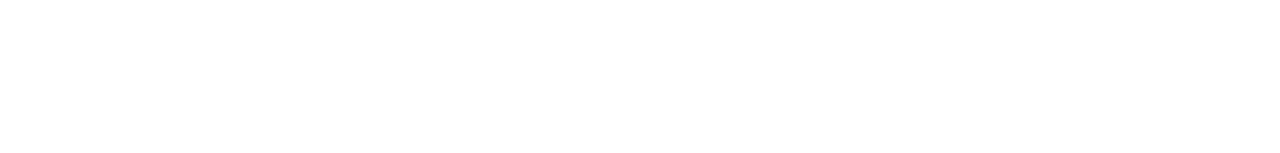
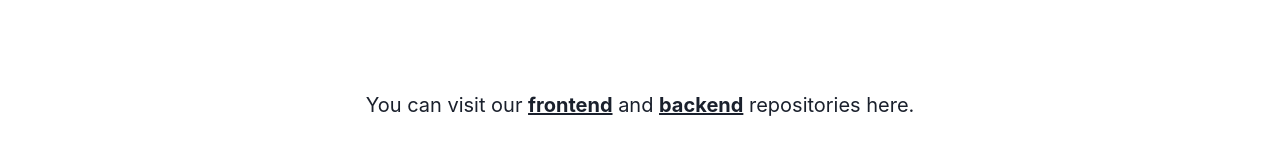
Before and after one commit to lucjastozek/study-resource-catalog-front, a React (Vite) app: page /users in a window 1280 px wide. Shown: the part 587-740 px from the top of the page. Built offline with nearby package versions, Linux system fonts and the light colour scheme; no server answers.

Commit message:
added a footer to the app

```diff
--- a/src/components/AboutUs.tsx
+++ b/src/components/AboutUs.tsx
@@ -1,36 +1,14 @@
 import { Text, Center } from "@chakra-ui/react";
-
-const repoLinkStyle = {
-    fontWeight: "bold",
-    textDecoration: "underline",
-};
 
 export function AboutUs() {
     return (
         <Center h="20vh">
             <div style={{ textAlign: "center" }}>
-                <Text fontSize="3xl" mt="10">
+                <Text fontSize="3xl" mt="20">
                     We are Academy Cophort 7 C2 Group.
                 </Text>
-                <Text fontSize="3xl" mt="3">
+                <Text fontSize="2xl" mt="10">
                     This is our final week project.
-                </Text>
-                <Text fontSize="xl" mt="5">
-                    You can visit our{" "}
-                    <a
-                        href="https://github.com/lucjastozek/study-resource-catalog-front"
-                        style={repoLinkStyle}
-                    >
-                        frontend
-                    </a>{" "}
-                    and{" "}
-                    <a
-                        href="https://github.com/danivoro/C7C2-study-app-server"
-                        style={repoLinkStyle}
-                    >
-                        backend
-                    </a>{" "}
-                    repositories here.
                 </Text>
             </div>
         </Center>
--- a/src/components/App.tsx
+++ b/src/components/App.tsx
@@ -36,6 +36,7 @@ import { SubmitResource } from "./SubmitResource";
 import { ToStudy } from "./ToStudy";
 import { UserLogin } from "./UserLogin";
 import { AboutUs } from "./AboutUs";
+import { Footer } from "./Footer";
 
 function App() {
     const initialUser = JSON.stringify({
@@ -290,6 +291,7 @@ function App() {
                         </Switch>
                     </VStack>
                 </Router>
+                <Footer />
             </Flex>
         </div>
     );
--- /dev/null
+++ b/src/components/Footer.tsx
@@ -0,0 +1,32 @@
+import { Text, Center } from "@chakra-ui/react";
+
+const repoLinkStyle = {
+    fontWeight: "bold",
+    textDecoration: "underline",
+};
+
+export function Footer() {
+    return (
+        <Center h="20vh">
+            <div style={{ textAlign: "center" }}>
+                <Text fontSize="xl" mt="5">
+                    You can visit our{" "}
+                    <a
+                        href="https://github.com/lucjastozek/study-resource-catalog-front"
+                        style={repoLinkStyle}
+                    >
+                        frontend
+                    </a>{" "}
+                    and{" "}
+                    <a
+                        href="https://github.com/danivoro/C7C2-study-app-server"
+                        style={repoLinkStyle}
+                    >
+                        backend
+                    </a>{" "}
+                    repositories here.
+                </Text>
+            </div>
+        </Center>
+    );
+}
--- a/src/components/UserLogin.tsx
+++ b/src/components/UserLogin.tsx
@@ -71,6 +71,7 @@ export function UserLogin({
                 <TabPanels>
                     <TabPanel width={"50vw"}>
                         <Heading>Sign in!</Heading>
+                        <div style={{ marginBottom: "300px" }}>
                             <Select
                                 placeholder="Select a user"
                                 onChange={(e) =>
@@ -86,8 +87,10 @@ export function UserLogin({
                                     </option>
                                 ))}
                             </Select>
+                        </div>
                     </TabPanel>
                     <TabPanel width={"50vw"}>
+                        <div style={{ marginBottom: "218px" }}>
                             <Flex direction={"column"}>
                                 <Heading>Create a new user!</Heading>
 
@@ -101,7 +104,9 @@ export function UserLogin({
                                 <Checkbox
                                     size={"lg"}
                                     isChecked={isFaculty}
-                                onChange={(e) => setIsFaculty(e.target.checked)}
+                                    onChange={(e) =>
+                                        setIsFaculty(e.target.checked)
+                                    }
                                 >
                                     Faculty Member
                                 </Checkbox>
@@ -113,6 +118,7 @@ export function UserLogin({
                                     Sign up
                                 </Button>
                             </Flex>
+                        </div>
                     </TabPanel>
                 </TabPanels>
             </Tabs>
```
Lines whose indentation alone changed are shown as unchanged.
